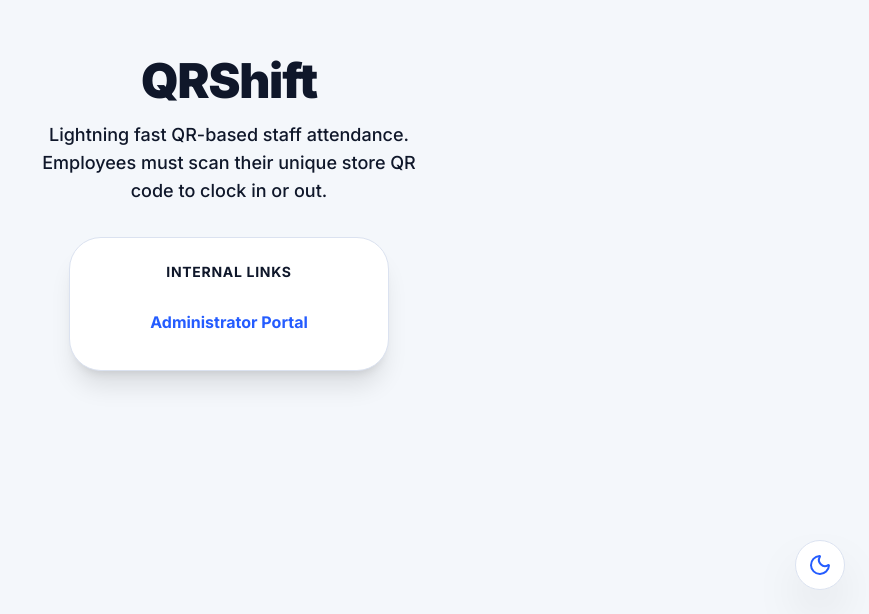
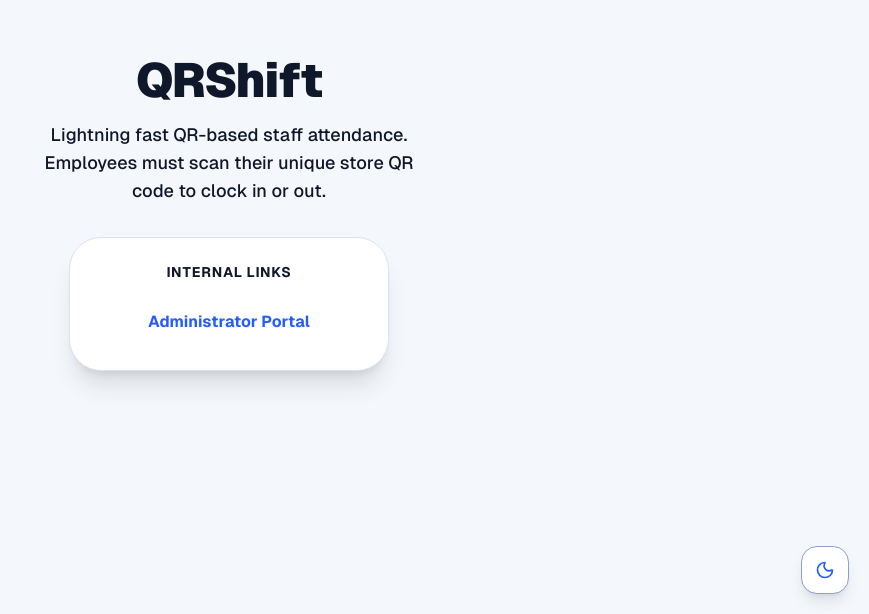
Before and after one commit to alexh0810/qr-shift, a Next.js app: page / in a window 1280 px wide. Shown: the part 186-800 px from the top of the page, without its empty margins (411-1280 px from the left). Built offline with nearby package versions, Linux system fonts and the light colour scheme.

Commit message:
feat(01-02): wire global brand fonts and shell styles

```diff
--- a/src/app/layout.tsx
+++ b/src/app/layout.tsx
@@ -1,14 +1,31 @@
 import type { Metadata } from "next";
-import { Inter } from "next/font/google";
+import localFont from "next/font/local";
+import { Space_Grotesk } from "next/font/google";
 import "./globals.css";
 import { ThemeProvider } from "@/components/ThemeProvider";
 import { ThemeToggle } from "@/components/ThemeToggle";
 
-const inter = Inter({ subsets: ["latin"], display: 'swap' });
+const spaceGrotesk = Space_Grotesk({
+  subsets: ["latin"],
+  display: "swap",
+  variable: "--font-display",
+});
+
+const geist = localFont({
+  src: "./fonts/GeistVF.woff",
+  display: "swap",
+  variable: "--font-body",
+});
+
+const geistMono = localFont({
+  src: "./fonts/GeistMonoVF.woff",
+  display: "swap",
+  variable: "--font-mono",
+});
 
 export const metadata: Metadata = {
   title: "QRShift",
-  description: "Staff Attendance System",
+  description: "QR-based time tracking for small businesses.",
   manifest: "/manifest.json",
 };
 
@@ -24,7 +41,7 @@ export default function RootLayout({
         <link rel="apple-touch-icon" href="/icons/icon-192.png" />
       </head>
       <body
-        className={`${inter.className} antialiased`}
+        className={`${spaceGrotesk.variable} ${geist.variable} ${geistMono.variable} font-body bg-background text-foreground antialiased`}
       >
         <ThemeProvider
           attribute="class"
--- a/src/components/ThemeToggle.tsx
+++ b/src/components/ThemeToggle.tsx
@@ -18,13 +18,13 @@ export function ThemeToggle() {
   return (
     <button
       onClick={() => setTheme(theme === "dark" ? "light" : "dark")}
-      className="fixed bottom-6 right-6 z-50 p-3 rounded-full bg-surface border border-surfacestroke shadow-2xl hover:scale-110 active:scale-95 transition-all group"
+      className="group fixed bottom-5 right-5 z-50 flex h-12 w-12 items-center justify-center rounded-2xl border border-border-strong bg-surface text-foreground shadow-lg transition-all hover:-translate-y-0.5 hover:shadow-xl active:translate-y-0"
       aria-label="Toggle theme"
     >
       {theme === "dark" ? (
-        <Sun className="w-6 h-6 text-yellow-400 group-hover:rotate-45 transition-transform" />
+        <Sun className="h-5 w-5 text-secondary transition-transform group-hover:rotate-12" />
       ) : (
-        <Moon className="w-6 h-6 text-primary group-hover:-rotate-12 transition-transform" />
+        <Moon className="h-5 w-5 text-primary transition-transform group-hover:-rotate-6" />
       )}
     </button>
   );
```
